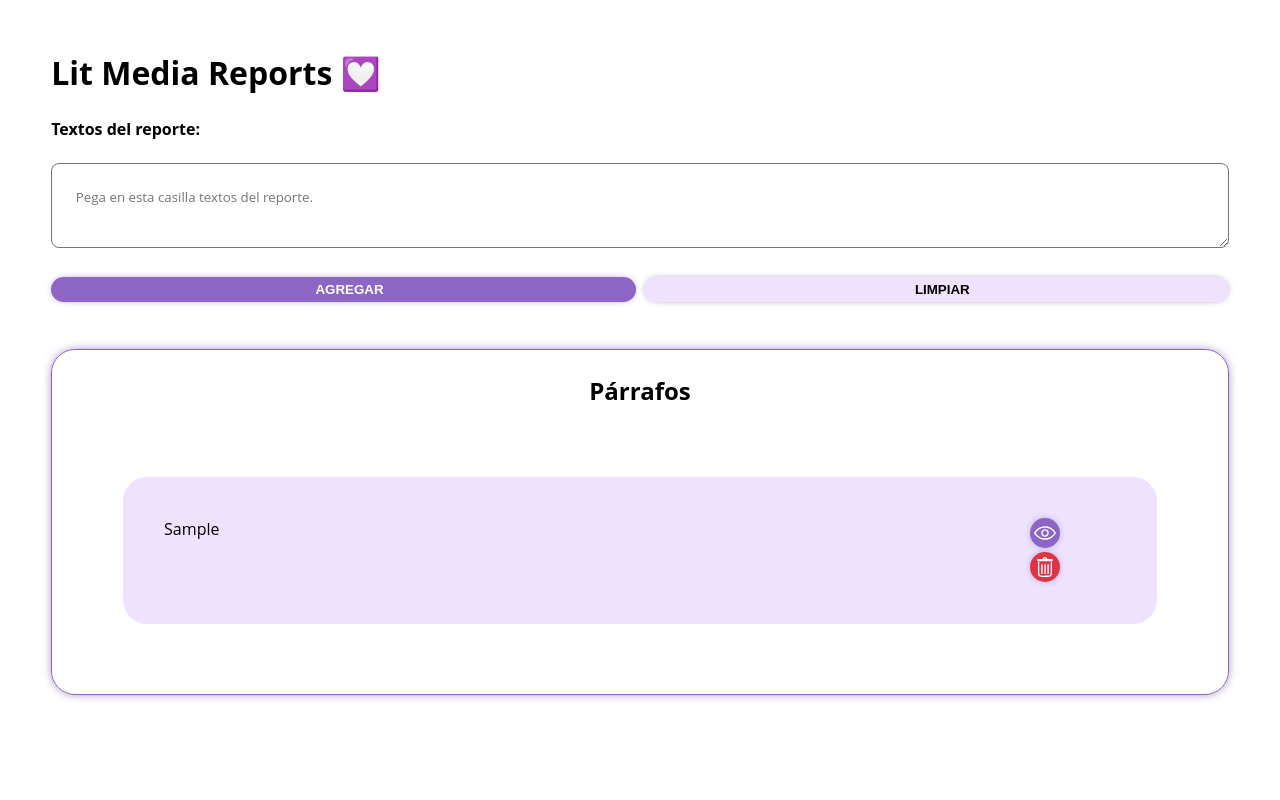
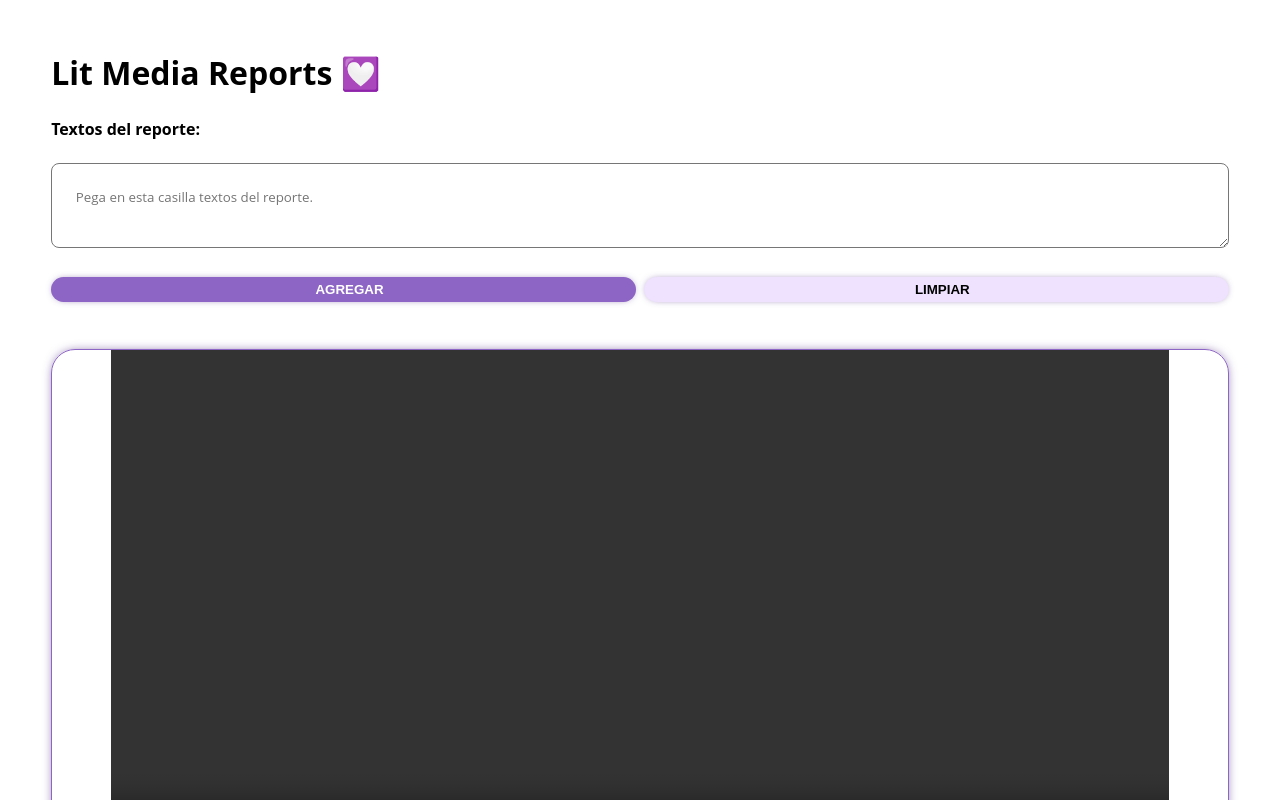
Before and after one commit to achique-luisdan/web-media-reports, a Next.js app: page / in a window 1280 px wide. Both pictures are taken after typing "Sample" into the empty fields and a click on the button "AGREGAR". Shown: the top 800 px of the page. Built offline with nearby package versions, Linux system fonts and the light colour scheme.

Commit message:
feat: :sparkles: genera secuencia de imágenes las envia al backend y obtiene vista previa del vídeo

```diff
--- a/src/app/components/paragraphs.tsx
+++ b/src/app/components/paragraphs.tsx
@@ -1,11 +1,12 @@
 import { ParagraphsProps } from "../models/props";
-import { ImageParagraph } from "./image-paragraph";
+import { PreviewParagraph } from "./preview-paragraph";
 import Image from "next/image";
 import React, {MouseEvent, useEffect, useState } from 'react';
 import { Paragraph } from "../models/paragraph";
 
 export function Paragraphs({paragraphs}: ParagraphsProps): JSX.Element {
   const [paragraphsList, setParagraphsList]  = useState<Paragraph[]>([]);
+  const [video, setVideo]  = useState<any>();
 
   useEffect(() => {
     setParagraphsList(paragraphs);
@@ -19,10 +20,29 @@ export function Paragraphs({paragraphs}: ParagraphsProps): JSX.Element {
     }
   }
 
+  const getVideo = async () => {
+    const url = 'http://localhost:5000/generate';
+    let paragraphsSending = paragraphs;
+    paragraphsSending.map (paragraph => {
+      paragraph.img = paragraph.generateSVG()
+      return paragraph;
+    })
+    const res = await fetch(url, {method: "POST", body: JSON.stringify (paragraphsSending)})
+    const blob = await res.blob();
+    setVideo(URL.createObjectURL(blob))
+    return res.body;
+  }
+
   if (paragraphsList.length > 0){
     return (
       <section className="box-paragraphs">
-        <h2>Párrafos</h2>
+        <video src={video} controls>
+        </video>
+        <h2>Párrafos
+          <button  type="button" className='btn btn-icon' onClick={getVideo}>
+            <Image src={`/preview.svg`} alt="Icono de reproducir vídeo" width={20} height={20} />
+          </button>
+        </h2>
         <ul className="paragraphs">
           {
             paragraphsList.map ((paragraph) => (
@@ -31,7 +51,7 @@ export function Paragraphs({paragraphs}: ParagraphsProps): JSX.Element {
                   {paragraph.text}
                 </p>
                 <div className="actions-of-paragraph">
-                  <ImageParagraph paragraph={paragraph} show={false}></ImageParagraph>
+                  <PreviewParagraph paragraph={paragraph} show={false}></PreviewParagraph>
                   <button  type="button" accessKey={paragraph.id} className='btn btn-icon btn-red' onClick={handleDelete}>
                     <Image  accessKey={paragraph.id} src={`/delete.svg`} alt="Icono de eliminar" width={20} height={20} />
                   </button>
--- a/src/app/components/image-paragraph.tsx
+++ b/src/app/components/preview-paragraph.tsx
@@ -4,7 +4,7 @@ import Image from "next/image";
 
 import { ParagraphProps } from '../models/props';
 
-export function ImageParagraph ({paragraph, show}: ParagraphProps): JSX.Element {
+export function PreviewParagraph ({paragraph, show}: ParagraphProps): JSX.Element {
   const [isShow, setIsShow]  = useState<boolean>(false);
   function handleIsShow(): void {
     setIsShow(!isShow);
--- a/src/app/globals.css
+++ b/src/app/globals.css
@@ -90,6 +90,7 @@ section.box-paragraphs {
   border: var(--primary) solid 1px;
   border-radius: 24px;
   box-shadow: 0px 0px 12px -4px var(--black);
+  text-align: center;
 }
 section.box-paragraphs > h2 {
   font-weight: bold;
@@ -156,7 +157,12 @@ div.exit-modal {
 
 #modal > svg {
   width: 100%;
-  height: 100%;
+  aspect-ratio: contain;
+}
+
+video {
+  width: 90%;
+  margin: auto;
 }
 
 @-webkit-keyframes fadein {
--- a/src/app/models/paragraph.ts
+++ b/src/app/models/paragraph.ts
@@ -1,6 +1,9 @@
+import { SVG, extend as SVGextend, Element as SVGElement } from '@svgdotjs/svg.js'
+
 export class Paragraph {
   id!: string;
   text!: string;
+  img!: string;
 
   resizeLines(): string[] {
     const resize: string [] = this.text.split(' ');
@@ -23,4 +26,17 @@ export class Paragraph {
     });
     return newLines;
   }
+
+  generateSVG (): string {
+    var draw = SVG().addTo('body').size(640, 360)
+    const lines: string [] = this.resizeLines();
+    var text = draw.text(function(add) {
+      lines.forEach (line => {
+        add.tspan(line).newLine()
+      })
+    })
+    text.move(20,20).font({ fill: 'black', family: 'Arial', size: '20' })
+    return draw.node.outerHTML
+  }
+
 }
```
